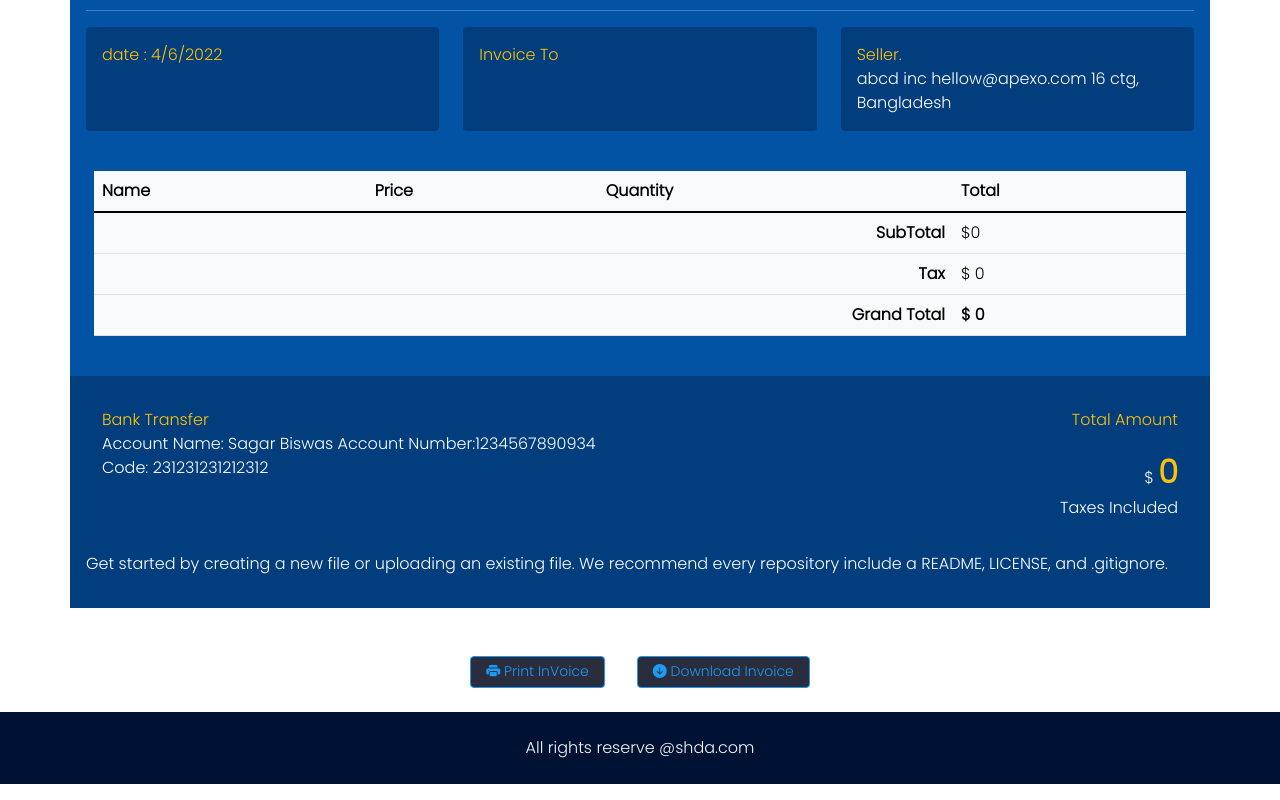
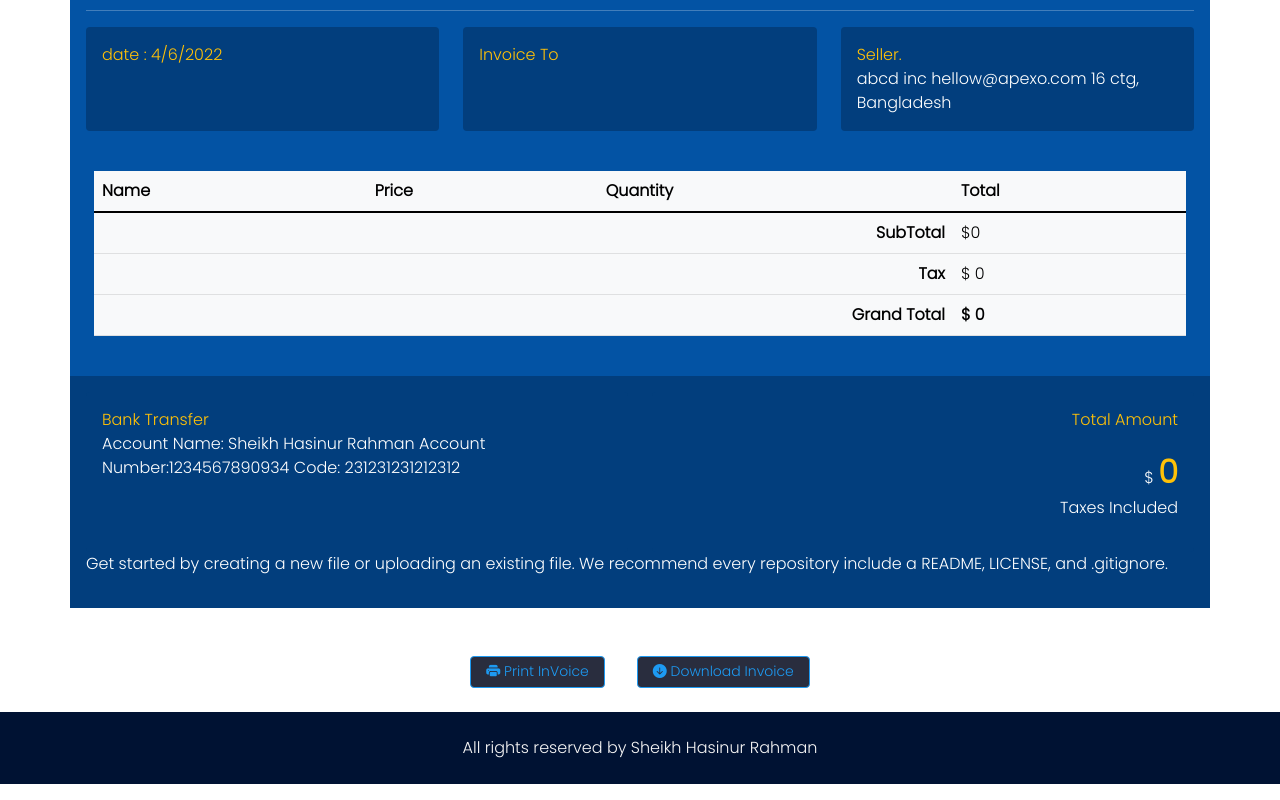
Before and after one commit to sheikhhasinur69/Invoice-App, a plain HTML site: page index.html in a window 1280 px wide. Shown: the part 739-1539 px from the top of the page. Drawn offline with nearby package versions, Linux system fonts and the light colour scheme; a web font is replaced by a local one.

Commit message:
name changed

```diff
--- a/index.html
+++ b/index.html
@@ -228,7 +228,7 @@ box-shadow: inset 7px 7px 14px #001630,
                                 </span> <br>
                                 <span>
 
-                                    Account Name: Sagar Biswas
+                                    Account Name: Sheikh Hasinur Rahman
                                     Account Number:1234567890934
                                     Code: 231231231212312
                                 </span>
@@ -268,7 +268,7 @@ $
         </section>
         <footer class='color-1 text-center'>
             <p class='p-4'>
-                All rights reserve @shda.com
+                All rights reserved by  Sheikh Hasinur Rahman
             </p>
 
         </footer>
```
